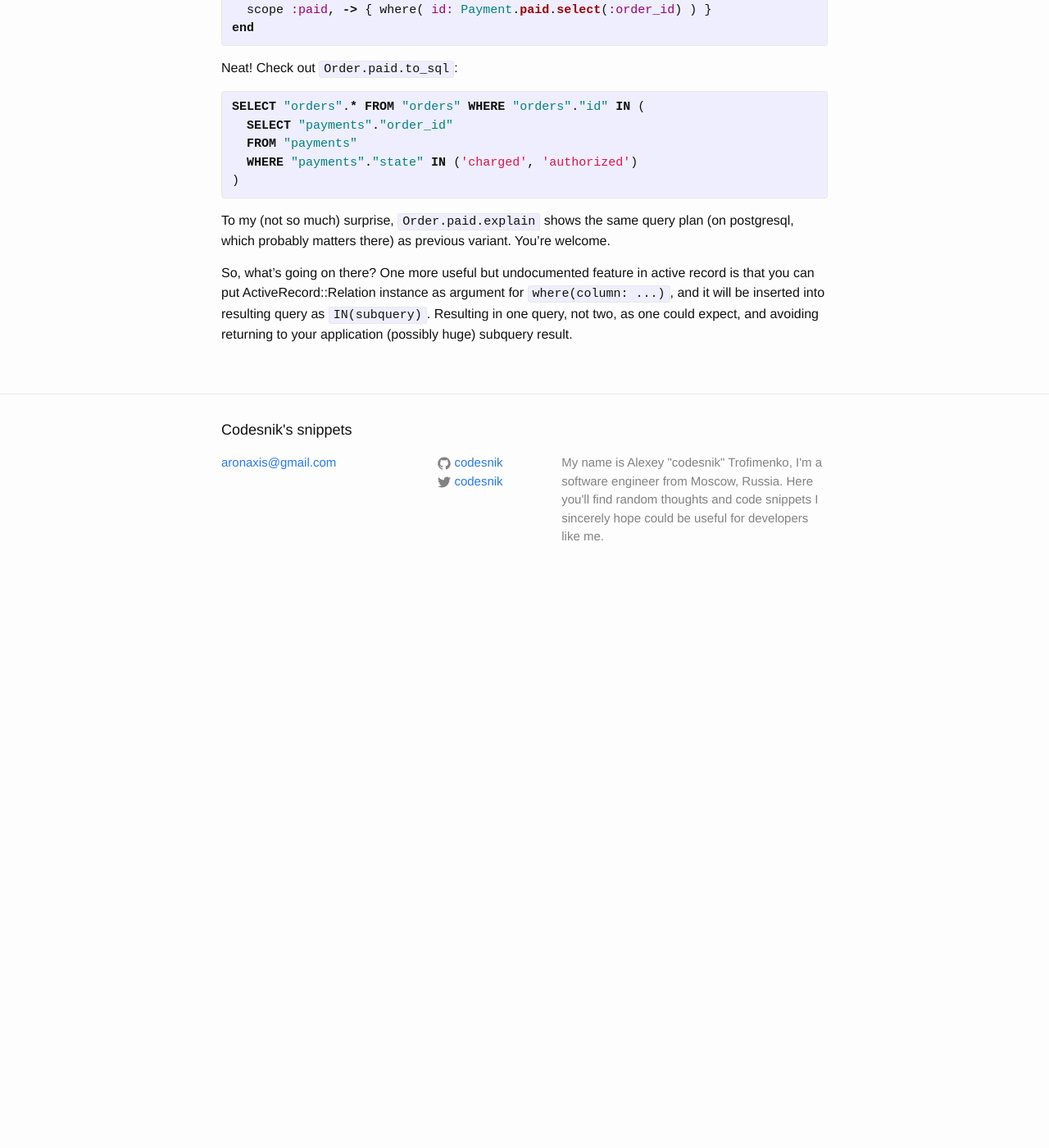
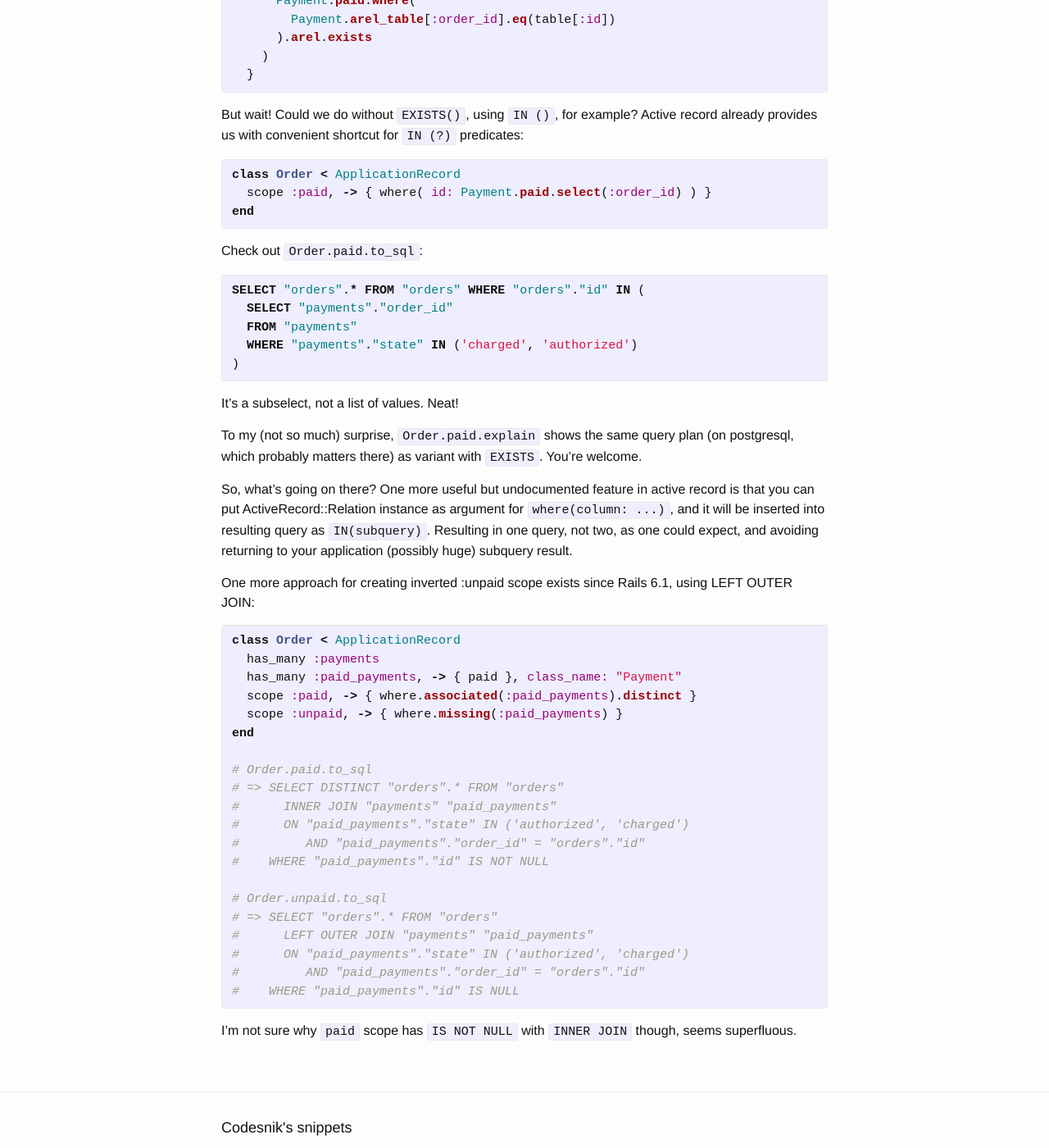
Before and after one commit to codesnik/codesnik.github.io, a Jekyll site: the page built from _posts/2015-09-03-activerecord-and-exists-subqueries.markdown, in a window 1280 px wide and 1400 px high, scrolled down 1709 px. Shown: the whole window at 82% size. Built offline with Jekyll 4.4.1, drawn with Linux system fonts in a browser that asks for light colours; comment, search, counter and statistics services are not loaded; before the commit the page ends 2435 px from its top, so only the background shows below that; some of the changed text lies outside the part shown.

Commit message:
Add inverted examples

```diff
--- a/_posts/2015-09-03-activerecord-and-exists-subqueries.markdown
+++ b/_posts/2015-09-03-activerecord-and-exists-subqueries.markdown
@@ -30,7 +30,8 @@ First, I've tried to count such orders using ActiveRecord.
 Order.joins(:payments).merge(Payment.paid).distinct.count
 # Order Count (0.3ms)  SELECT COUNT(DISTINCT "orders"."id") FROM "orders"
 #   INNER JOIN "payments" ON "payments"."order_id" = "orders"."id"
-#   WHERE "payments"."state" IN (?, ?)  [["state", "authorized"], ["state", "charged"]]
+#   WHERE "payments"."state" IN (?, ?)
+#   [["state", "authorized"], ["state", "charged"]]
 {% endhighlight %}
 
 It works, but for some reason resulting join is quite inefficient. I don't need payments
@@ -56,22 +57,30 @@ class Order < ApplicationRecord
   scope :paid, -> {
     where( Payment.paid.where("payments.order_id = orders.id").arel.exists )
   }
+  # and here's how it could be properly inverted
+  scope :unpaid, -> {
+    where.not( Payment.paid.where("payments.order_id = orders.id").arel.exists )
+  }
 end
 
 Order.paid.to_a
-# Order Load (0.6ms)  SELECT "orders".* FROM "orders" WHERE EXISTS (SELECT "payments".* FROM "payments"
-#   WHERE "payments"."state" IN (?, ?) AND (payments.order_id = orders.id))  [["state", "authorized"], ["state", "charged"]]
+# Order Load (0.6ms)  SELECT "orders".* FROM "orders" WHERE EXISTS (
+#   SELECT "payments".* FROM "payments"
+#   WHERE "payments"."state" IN (?, ?) AND (payments.order_id = orders.id)
+# ) [["state", "authorized"], ["state", "charged"]]
 {% endhighlight %}
 
-Turns out, Arel provides `exists` method on all your active record scopes, which returns Arel "node" for `EXISTS(subquery for your scope)`.
-I just stumbled upon it on Stack Overflow, but couldn't find any mention
-of that method in Rails Guides or docs.
+Turns out, Arel provides `exists` method on relations, which returns Arel "node" for `EXISTS(subquery for your scope)`.
 
 You can write `"payments.order_id = orders.id"` portion using Arel too, but I don't find it particularly readable:
 
 {% highlight ruby %}
   scope :paid, -> {
-    where( Payment.paid.where( Payment.arel_table[:order_id].eq(table[:id]) ).arel.exists )
+    where(
+      Payment.paid.where(
+        Payment.arel_table[:order_id].eq(table[:id])
+      ).arel.exists
+    )
   }
 {% endhighlight %}
 
@@ -94,9 +103,38 @@ SELECT "orders".* FROM "orders" WHERE "orders"."id" IN (
 )
 {% endhighlight %}
 
-To my (not so much) surprise, `Order.paid.explain` shows the same query plan (on postgresql, which probably matters there) as previous variant. You're welcome.
+It's a subselect, not a list of values. Neat!
+
+To my (not so much) surprise, `Order.paid.explain` shows the same query plan (on postgresql, which probably matters there) as variant with `EXISTS`. You're welcome.
 
 So, what's going on there? One more useful but undocumented feature in active record is that you can put ActiveRecord::Relation
 instance as argument for `where(column: ...)`, and it will be inserted into resulting query as `IN(subquery)`.
 Resulting in one query, not two, as one could expect, and avoiding returning to your application (possibly
 huge) subquery result.
+
+One more approach for creating inverted :unpaid scope exists since Rails 6.1, using LEFT OUTER JOIN:
+
+{% highlight ruby %}
+class Order < ApplicationRecord
+  has_many :payments
+  has_many :paid_payments, -> { paid }, class_name: "Payment"
+  scope :paid, -> { where.associated(:paid_payments).distinct }
+  scope :unpaid, -> { where.missing(:paid_payments) }
+end
+
+# Order.paid.to_sql
+# => SELECT DISTINCT "orders".* FROM "orders"
+#      INNER JOIN "payments" "paid_payments"
+#      ON "paid_payments"."state" IN ('authorized', 'charged')
+#         AND "paid_payments"."order_id" = "orders"."id"
+#    WHERE "paid_payments"."id" IS NOT NULL
+
+# Order.unpaid.to_sql
+# => SELECT "orders".* FROM "orders"
+#      LEFT OUTER JOIN "payments" "paid_payments"
+#      ON "paid_payments"."state" IN ('authorized', 'charged')
+#         AND "paid_payments"."order_id" = "orders"."id"
+#    WHERE "paid_payments"."id" IS NULL
+{% endhighlight %}
+
+I'm not sure why `paid` scope has `IS NOT NULL` with `INNER JOIN` though, seems superfluous.
```
Also changed, not shown: other parts of _posts/2015-09-03-activerecord-and-exists-subqueries.markdown (+1 -1 lines).
